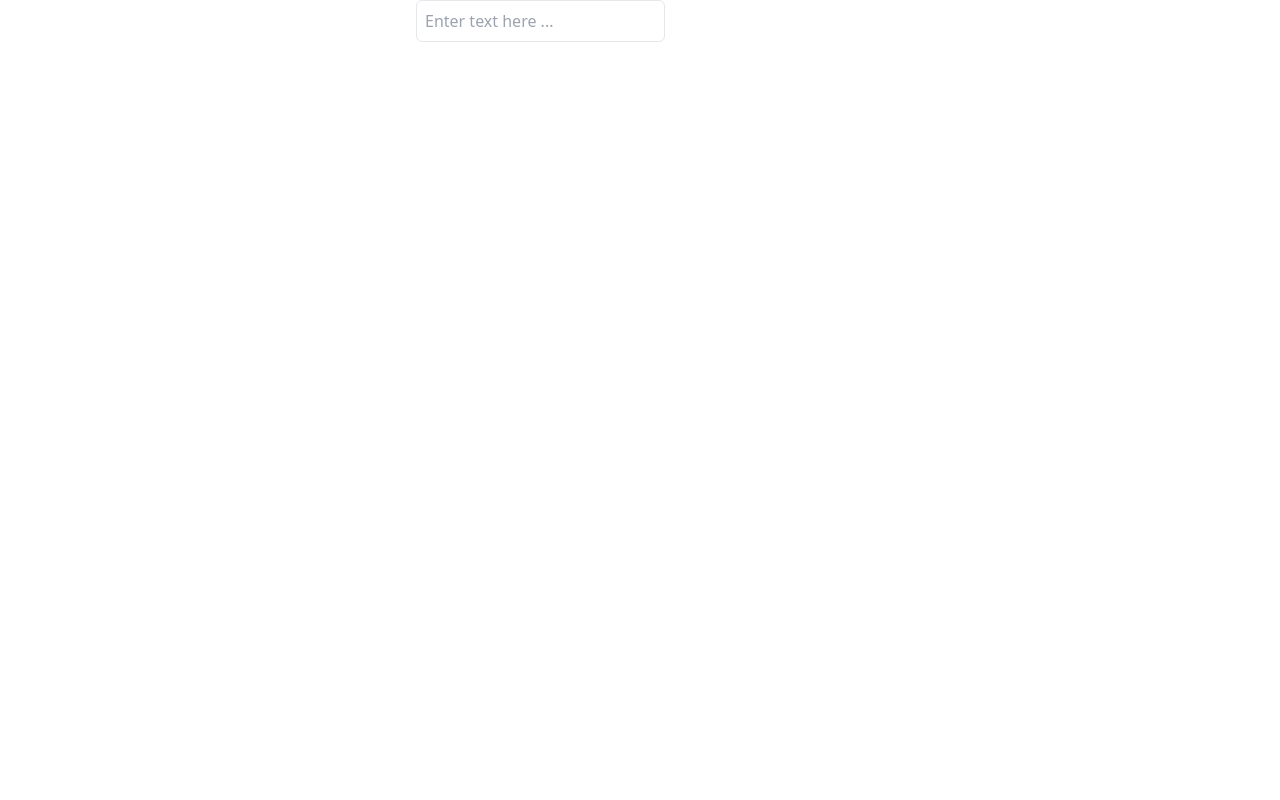
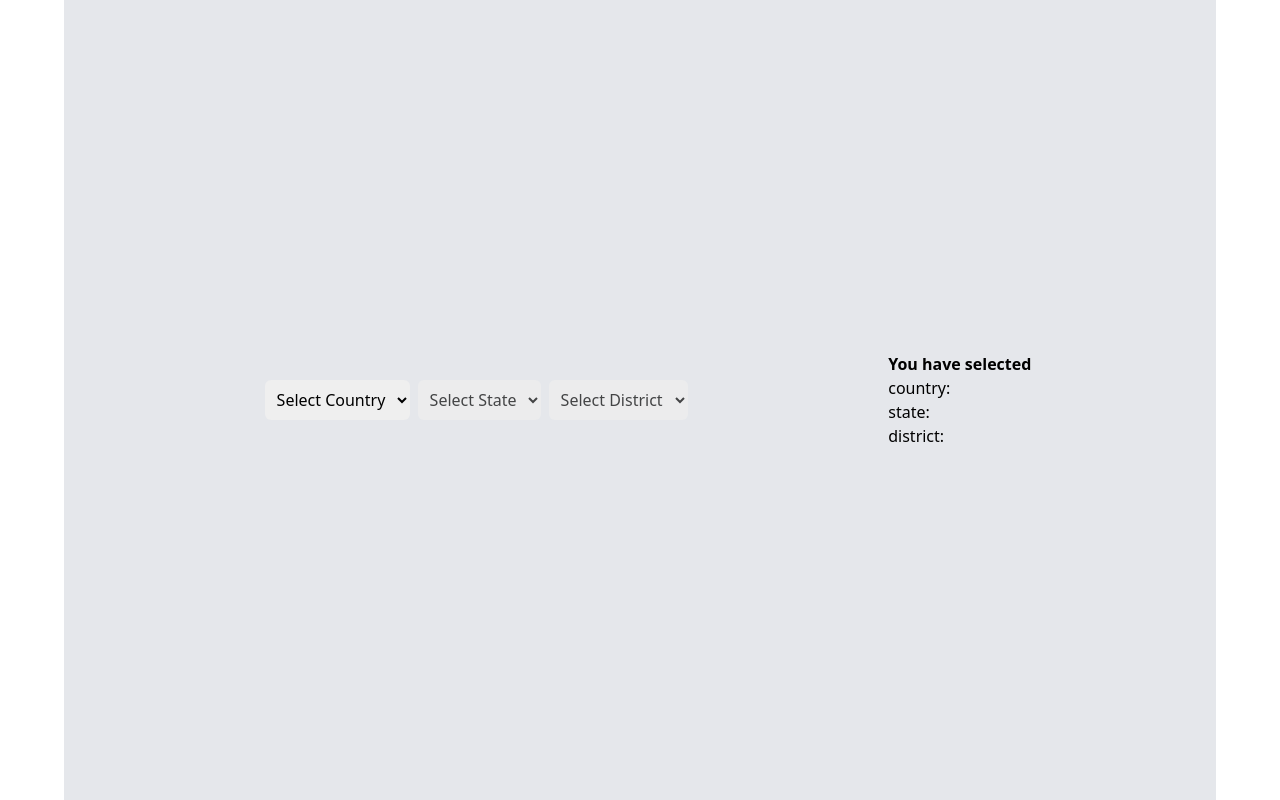
Before and after one commit to UttkarshKesharwani/React_Components, a React (Create React App) app: page / in a window 1280 px wide. Built offline with nearby package versions, Linux system fonts and the light colour scheme.

Commit message:
adding dropdown

```diff
--- a/package.json
+++ b/package.json
@@ -10,6 +10,7 @@
     "react-dom": "^18.2.0",
     "react-icons": "^4.10.1",
     "react-qr-code": "^2.0.12",
+    "react-router-dom": "^7.8.1",
     "react-scripts": "5.0.1",
     "web-vitals": "^2.1.4"
   },
--- a/src/App.js
+++ b/src/App.js
@@ -8,18 +8,27 @@ import Tree from "./Components/TreeView/Tree";
 import QrCode from "./Components/QRCode/QrCode";
 import Otp from "./Components/Otp/Otp";
 import ChipInput from "./Components/Chip Input/ChipInput";
+import TabComponent from "./Components/Tab Component/TabComponent";
+import Pagination from "./Components/Pagination/Pagination";
+import BreadCrums from "./Components/BreadCrums/BreadCrums";
+import ProductDetails from "./Components/BreadCrums/ProductDetails";
+import DropDown from "./Components/DropDown/DropDown";
 
 function App() {
   return (
     <div className="App">
       {/* <Accoridan /> */}
-      {/* <Star /> */}
+      {/* <Star  starCount={5} /> */}
       {/* <Whether /> */}
       {/* <ImageSliders /> */}
       {/* <Tree/> */}
       {/* <QrCode /> */}
       {/* <Otp  length={5} /> */}
-      <ChipInput/>
+      {/* <ChipInput/> */}
+      {/* <TabComponent/> */}
+      {/* <Pagination/> */}
+      {/* <BreadCrums/> */}
+      <DropDown/>
     </div>
   );
 }
--- /dev/null
+++ b/src/Components/DropDown/DropDown.jsx
@@ -0,0 +1,121 @@
+import React, { useState } from "react";
+import { data } from "./data";
+
+const DropDown = () => {
+  const [detail, setDetail] = useState({
+    country: "",
+    state: "",
+    district: "",
+  });
+
+  const [state, setState] = useState([]);
+  const [district, setDistrict] = useState([]);
+
+  const country = data.map((con) => con.country);
+
+  const handleCountryChange = (e) => {
+    const countrySelected = e.target.value;
+    if (countrySelected !== "default") {
+      setDetail((prev) => ({
+        ...prev,
+        [e.target.name]: countrySelected,
+        state: "",
+        district: "",
+      }));
+
+      // find state for selected country
+      const countryObj = data.find((ele) => ele.country === countrySelected);
+      if (countryObj && countryObj.states) {
+        setState(countryObj.states.map((ele) => ele.name));
+      }
+      setDistrict([]);
+    }
+  };
+
+  const handleStateChange = (e) => {
+    const stateSelected = e.target.value;
+    if (stateSelected !== "default") {
+      setDetail((prev) => ({
+        ...prev,
+        [e.target.name]: stateSelected,
+        district: "",
+      }));
+
+      const district = data
+        .find((c) => c.country === detail.country)
+        .states.find((s) => s.name === stateSelected).districts;
+      console.log(district);
+      if (district) {
+        setDistrict(district);
+      }
+    }
+  };
+
+  const handleDistrictChange = (e) => {
+    const districtSelected = e.target.value;
+    if (districtSelected !== "default") {
+      setDetail((prev) => ({ ...prev, [e.target.name]: districtSelected }));
+    }
+  };
+
+  return (
+    <div className="bg-gray-200 h-screen flex place-items-center  justify-evenly m-auto max-w-6xl">
+      <div className="p-4 flex place-items-center gap-2">
+        <select
+          name="country"
+          id=""
+          className="p-2 outline-none rounded-md"
+          onChange={handleCountryChange}
+        >
+          <option value="default">Select Country</option>
+          {country.length &&
+            country.map((coun, idx) => (
+              <option value={coun} key={coun}>
+                {coun}
+              </option>
+            ))}
+        </select>
+
+        <select
+          name="state"
+          id=""
+          className="p-2 outline-none rounded-md"
+          onChange={handleStateChange}
+          disabled={!detail.country}
+        >
+          <option value="default">Select State</option>
+          {state.length &&
+            state.map((coun, idx) => (
+              <option value={coun} key={coun}>
+                {coun}
+              </option>
+            ))}
+        </select>
+        <select
+          name="district"
+          id=""
+          className="p-2 outline-none rounded-md"
+          onChange={handleDistrictChange}
+          disabled={!detail.state}
+        >
+          <option value="default">Select District</option>
+          {district.length &&
+            district.map((coun, idx) => (
+              <option value={coun} key={coun}>
+                {coun}
+              </option>
+            ))}
+        </select>
+      </div>
+      <div>
+        <h3 className="font-bold">You have selected</h3>
+        {Object.entries(detail).map((entries, idx) => {
+          // console.log(entries);
+          return <div key={idx}>{entries[0] + ":" + entries[1]}</div>;
+        })}
+      </div>
+    </div>
+  );
+};
+
+export default DropDown;
--- /dev/null
+++ b/src/Components/DropDown/data.js
@@ -0,0 +1,121 @@
+export const data = [
+  {
+    country: "India",
+    states: [
+      {
+        name: "Maharashtra",
+        districts: ["Mumbai", "Pune", "Nagpur", "Nashik", "Aurangabad"],
+      },
+      {
+        name: "Uttar Pradesh",
+        districts: ["Lucknow", "Varanasi", "Kanpur", "Prayagraj", "Noida"],
+      },
+      {
+        name: "Bihar",
+        districts: ["Patna", "Gaya", "Muzaffarpur", "Bhagalpur"],
+      },
+      {
+        name: "Uttarakhand",
+        districts: ["Dehradun", "Haridwar", "Nainital", "Rishikesh"],
+      },
+      {
+        name: "Karnataka",
+        districts: ["Bengaluru", "Mysuru", "Mangaluru", "Hubli"],
+      },
+    ],
+    unionTerritories: [
+      {
+        name: "Delhi",
+        districts: ["New Delhi", "Central Delhi", "South Delhi", "North Delhi"],
+      },
+      {
+        name: "Puducherry",
+        districts: ["Pondicherry", "Karaikal", "Mahe", "Yanam"],
+      },
+      {
+        name: "Lakshadweep",
+        districts: ["Kavaratti", "Agatti", "Minicoy"],
+      },
+    ],
+  },
+  {
+    country: "China",
+    states: [
+      {
+        name: "Guangdong",
+        districts: ["Guangzhou", "Shenzhen", "Dongguan", "Zhuhai"],
+      },
+      {
+        name: "Beijing",
+        districts: ["Haidian", "Chaoyang", "Dongcheng", "Xicheng"],
+      },
+      {
+        name: "Shanghai",
+        districts: ["Pudong", "Huangpu", "Xuhui", "Jing'an"],
+      },
+      {
+        name: "Sichuan",
+        districts: ["Chengdu", "Mianyang", "Deyang"],
+      },
+    ],
+  },
+  {
+    country: "USA",
+    states: [
+      {
+        name: "California",
+        districts: ["Los Angeles", "San Francisco", "San Diego", "Sacramento"],
+      },
+      {
+        name: "Texas",
+        districts: ["Houston", "Dallas", "Austin", "San Antonio"],
+      },
+      {
+        name: "New York",
+        districts: ["New York City", "Buffalo", "Rochester", "Albany"],
+      },
+      {
+        name: "Florida",
+        districts: ["Miami", "Orlando", "Tampa", "Jacksonville"],
+      },
+    ],
+  },
+  {
+    country: "Australia",
+    states: [
+      {
+        name: "New South Wales",
+        districts: ["Sydney", "Newcastle", "Wollongong"],
+      },
+      {
+        name: "Victoria",
+        districts: ["Melbourne", "Geelong", "Ballarat"],
+      },
+      {
+        name: "Queensland",
+        districts: ["Brisbane", "Gold Coast", "Cairns"],
+      },
+    ],
+  },
+  {
+    country: "Canada",
+    states: [
+      {
+        name: "Ontario",
+        districts: ["Toronto", "Ottawa", "Mississauga", "Hamilton"],
+      },
+      {
+        name: "Quebec",
+        districts: ["Montreal", "Quebec City", "Laval"],
+      },
+      {
+        name: "British Columbia",
+        districts: ["Vancouver", "Victoria", "Surrey"],
+      },
+      {
+        name: "Alberta",
+        districts: ["Calgary", "Edmonton", "Red Deer"],
+      },
+    ],
+  },
+];
```
Also changed, not shown: src/index.js (+21 -8 lines), 1 other file (tests, documents, lock files or other folders).
